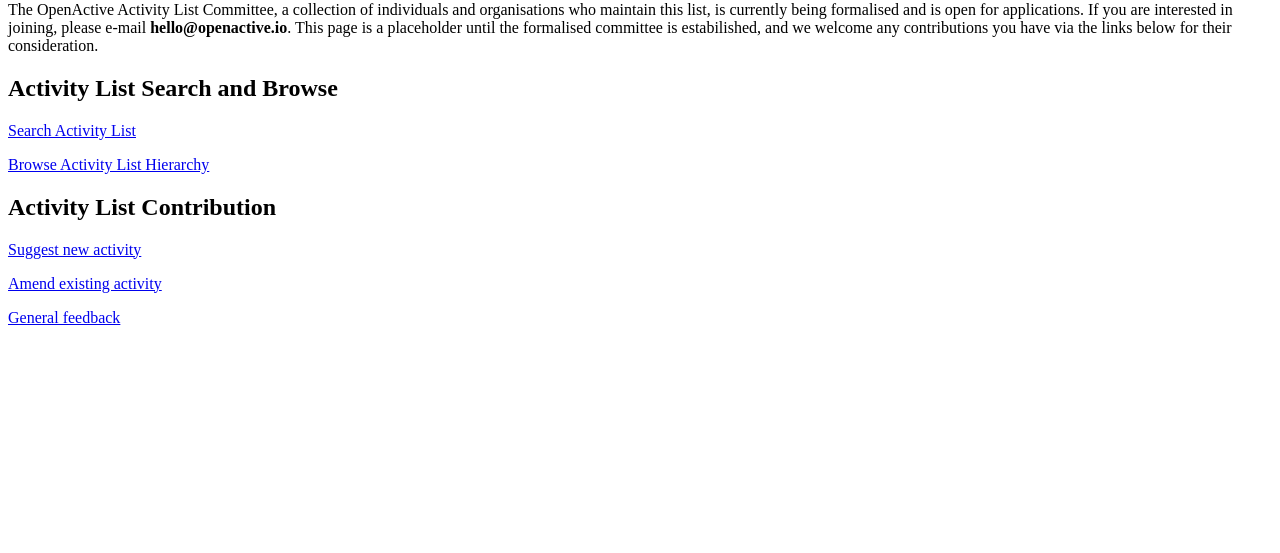
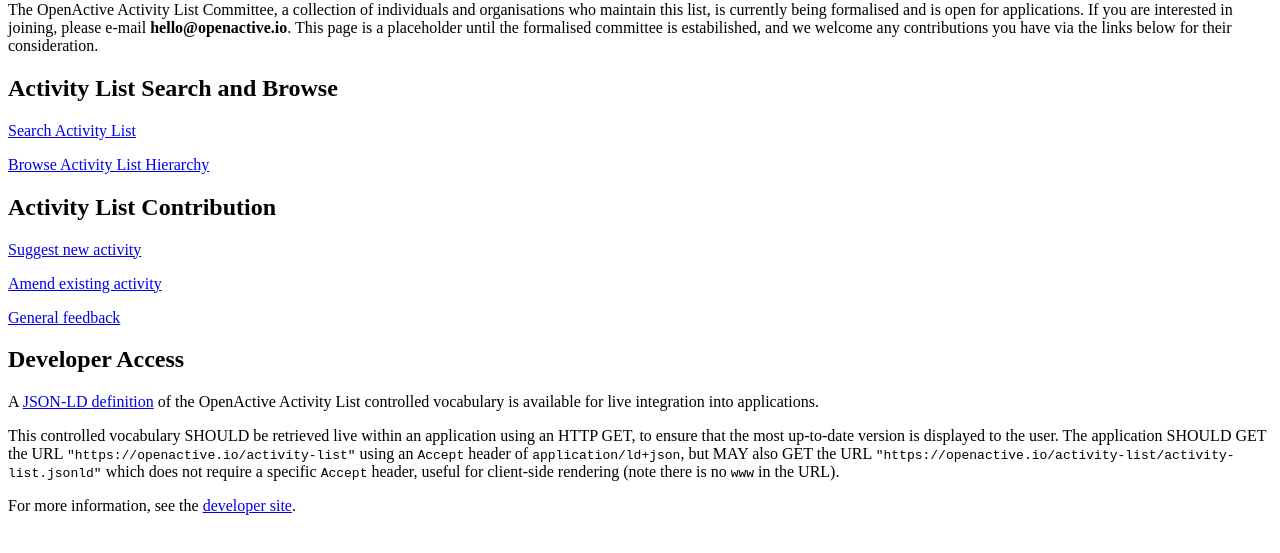
Before and after one commit to openactive-archive/activity-list-old, a plain HTML site: page index.html in a window 1280 px wide. Shown: the part 79-632 px from the top of the page. Drawn offline with Linux system fonts and the light colour scheme.

Commit message:
Added Developer Access info

```diff
--- a/index.html
+++ b/index.html
@@ -14,5 +14,9 @@
   <p><a href="https://goo.gl/forms/QXZMqrkHYSIlvJyd2">Suggest new activity</a></p>
   <p><a href="https://goo.gl/forms/GF1cyDvz7xF0sDKB3">Amend existing activity</a></p>
   <p><a href="https://goo.gl/forms/w9PWMTN5eB3Xr4Vs1">General feedback</a></p>
+  <h2>Developer Access</h2>
+  <p>A <a href="https://openactive.io/activity-list/activity-list.jsonld">JSON-LD definition</a> of the OpenActive Activity List controlled vocabulary is available for live integration into applications.</p>
+  <p>This controlled vocabulary SHOULD be retrieved live within an application using an HTTP GET, to ensure that the most up-to-date version is displayed to the user. The application SHOULD GET the URL <code class="highlighter-rouge">"https://openactive.io/activity-list"</code> using an <code class="highlighter-rouge">Accept</code> header of <code class="highlighter-rouge">application/ld+json</code>, but MAY also GET the URL <code class="highlighter-rouge">"https://openactive.io/activity-list/activity-list.jsonld"</code> which does not require a specific <code class="highlighter-rouge">Accept</code> header, useful for client-side rendering (note there is no <code class="highlighter-rouge">www</code> in the URL).</p>
+  <p>For more information, see the <a href="https://openactive.io/activity-list/activity-list.jsonld">developer site</a>.
 </body>
 </html>
```
